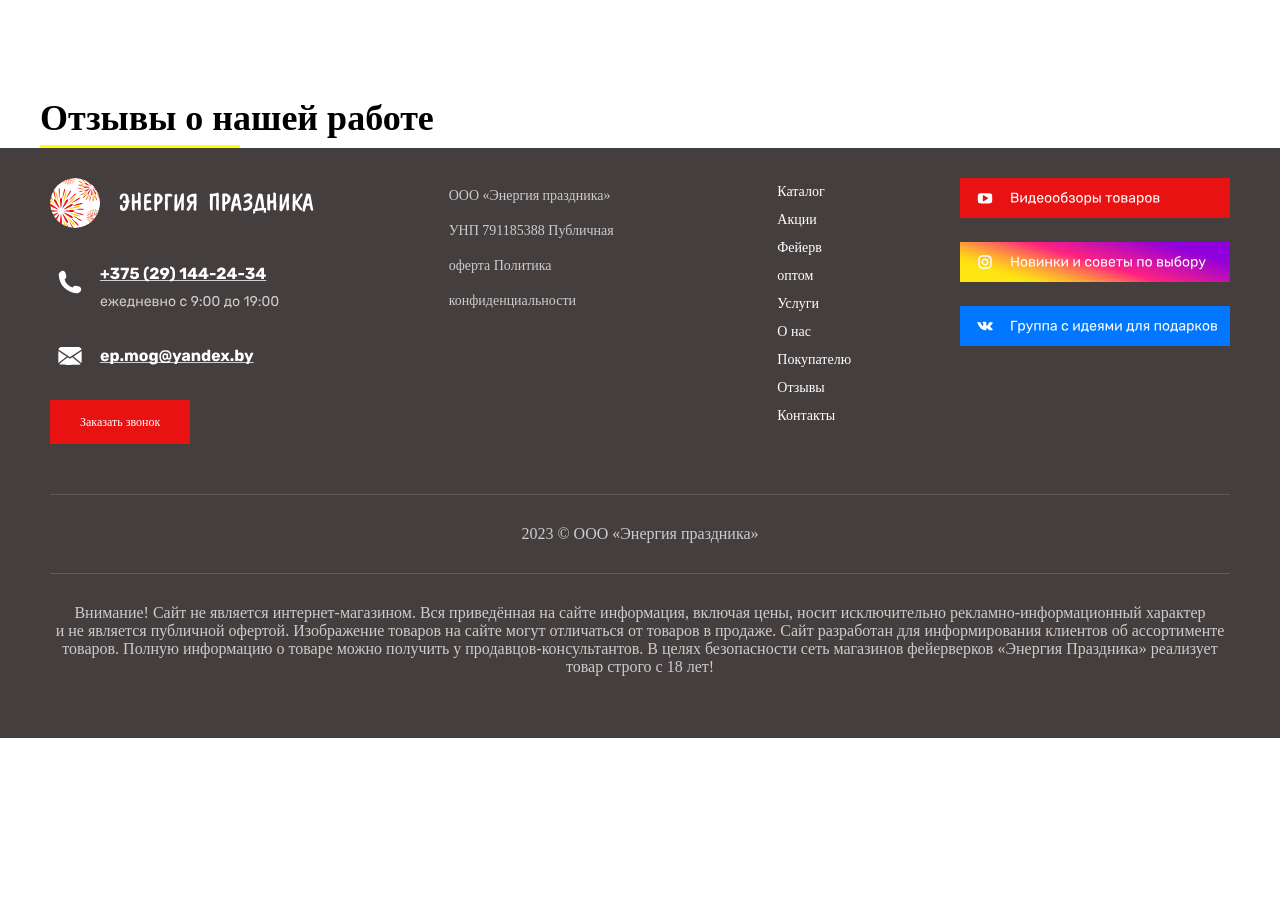
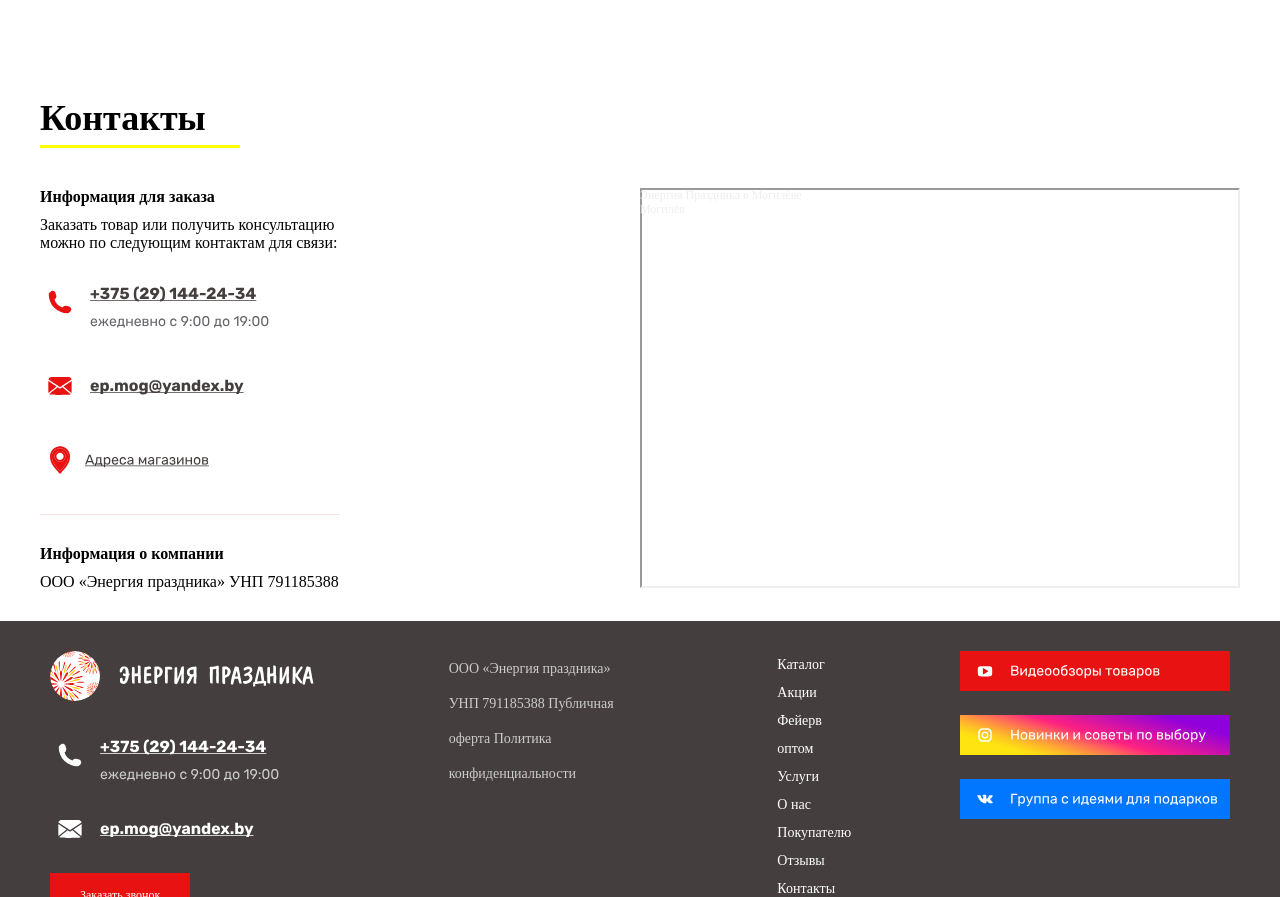
Before and after one commit to AL1CO/3oy-4dars, a plain HTML site: page index.html in a window 1280 px wide. Shown: the part 4200-5097 px from the top of the page. Before the commit the page ends 4938 px from the top, so only its background shows below. Drawn offline with Linux system fonts and the light colour scheme.

Commit message:
ikkitasitayyor

```diff
--- a/index.html
+++ b/index.html
@@ -221,8 +221,46 @@
       </div>
     </div>
     <div class="con">
-      <div class="abaut__text">Отзывы о нашей работе</div>
+      <div class="abaut__text">Контакты</div>
       <div class="line2"></div>
+    </div>
+    <div class="CONTACKT con">
+      <div class="CONTACKT-left">
+        <div class="contackt__text">
+          <div class="text-bold"><strong>Информация для заказа</strong></div>
+          <div class="text-pan">
+            Заказать товар или получить консультацию можно по следующим
+            контактам для связи:
+          </div>
+        </div>
+        <img src="./IMAGE/number2.svg" alt="eror" class="logotip_full2"/ >
+        <img src="./IMAGE/sms2.svg" alt="eror" class="numberphone2" />
+        <img src="./IMAGE/show.svg" alt="eror" class="sms2" />
+        <div class="line3"></div>
+        <div class="contackt__text">
+          <div class="text-bold"><strong>Информация о компании</strong></div>
+          <div class="text-pan">ООО «Энергия праздника» УНП 791185388</div>
+        </div>
+      </div>
+      <div class="CONTACKT-right">
+        <div style="position: relative; overflow: hidden">
+          <a
+            href="https://yandex.by/maps/158/mogilev/search/%D0%AD%D0%BD%D0%B5%D1%80%D0%B3%D0%B8%D1%8F%20%D0%9F%D1%80%D0%B0%D0%B7%D0%B4%D0%BD%D0%B8%D0%BA%D0%B0/?utm_medium=mapframe&utm_source=maps"
+            style="color: #eee; font-size: 12px; position: absolute; top: 0px"
+            >Энергия Праздника в Могилёве</a
+          ><a
+            href="https://yandex.by/maps/158/mogilev/?utm_medium=mapframe&utm_source=maps"
+            style="color: #eee; font-size: 12px; position: absolute; top: 14px"
+            >Могилёв</a
+          ><iframe
+            src="https://yandex.by/map-widget/v1/?display-text=%D0%AD%D0%BD%D0%B5%D1%80%D0%B3%D0%B8%D1%8F%20%D0%9F%D1%80%D0%B0%D0%B7%D0%B4%D0%BD%D0%B8%D0%BA%D0%B0&ll=30.341064%2C53.896361&mode=search&sll=30.341064%2C53.896232&text=chain_id%3A%28138402017991%29&z=11"
+            style="width: 600px; height: 400px"
+            frameborder="1"
+            allowfullscreen="true"
+            style="position: relative"
+          ></iframe>
+        </div>
+      </div>
     </div>
     <div class="color-end">
       <div class="color__section con">
--- a/style.scss
+++ b/style.scss
@@ -370,6 +370,29 @@ ul {
 .prosta {
   margin-top: 500px;
 }
+.CONTACKT-left {
+  width: 300px;
+}
+.line3 {
+  width: 300px;
+  height: 1px;
+  border: 1px;
+  background-color: #fbe0e0;
+  margin: 30px 0;
+}
+.CONTACKT {
+  display: flex;
+  justify-content: space-between;
+  align-items: start;
+  margin-top: 40px;
+}
+.text-pan {
+  margin-top: 10px;
+  margin-bottom: 30px;
+}
+.numberphone2 {
+  margin: 30px 0;
+}
 @media only screen and (max-width: 900px) {
   .con {
     max-width: 320px;
@@ -483,4 +506,10 @@ ul {
   .top__target {
     margin-top: 30px;
   }
+  .CONTACKT {
+    display: block;
+  }
+  .abaut__text {
+    margin-top: 50px;
+  }
 }
```
Also changed, not shown: IMAGE/number2.svg (added), IMAGE/show.svg (added), IMAGE/sms2.svg (added), style.css, 1 other file.
